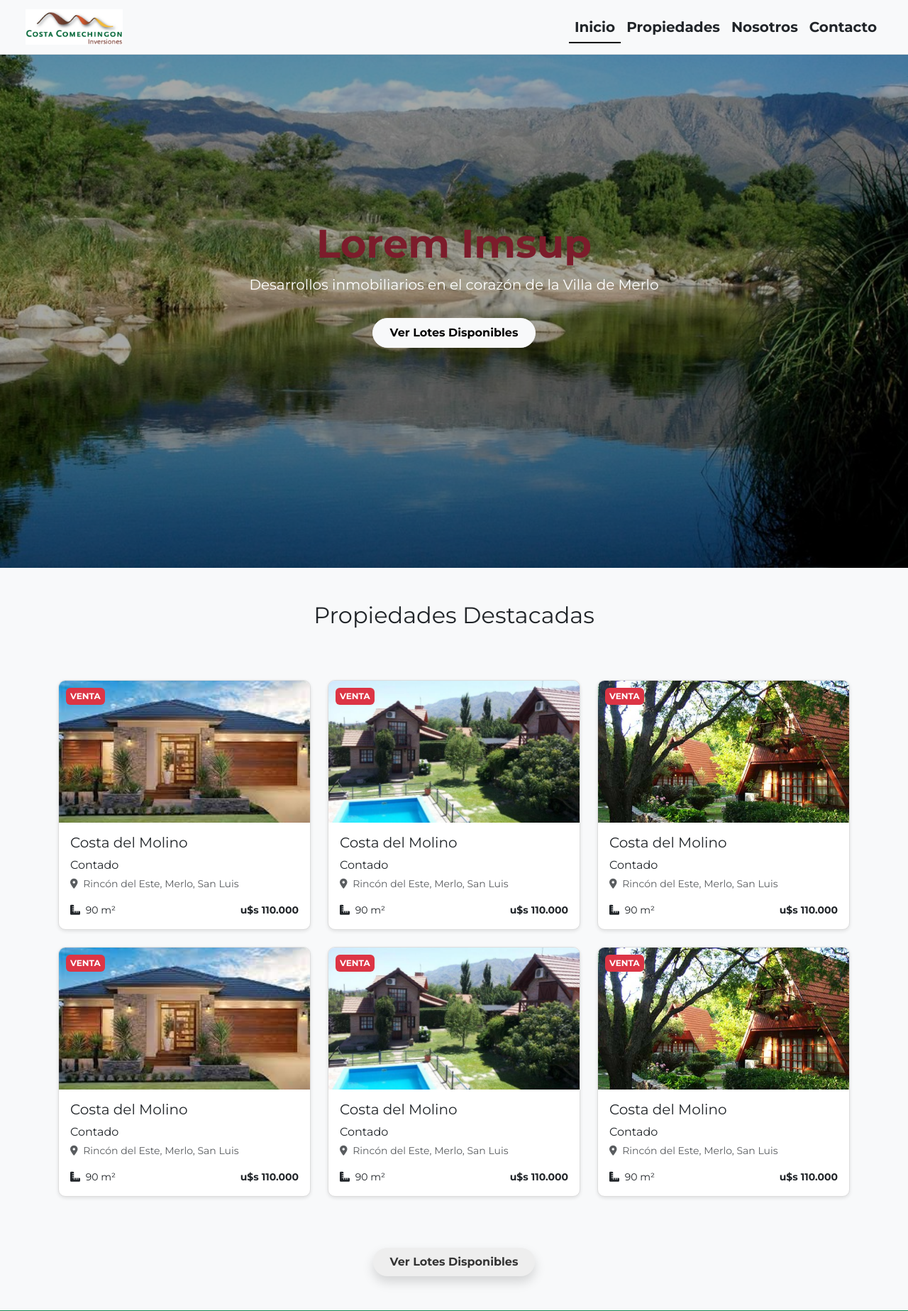
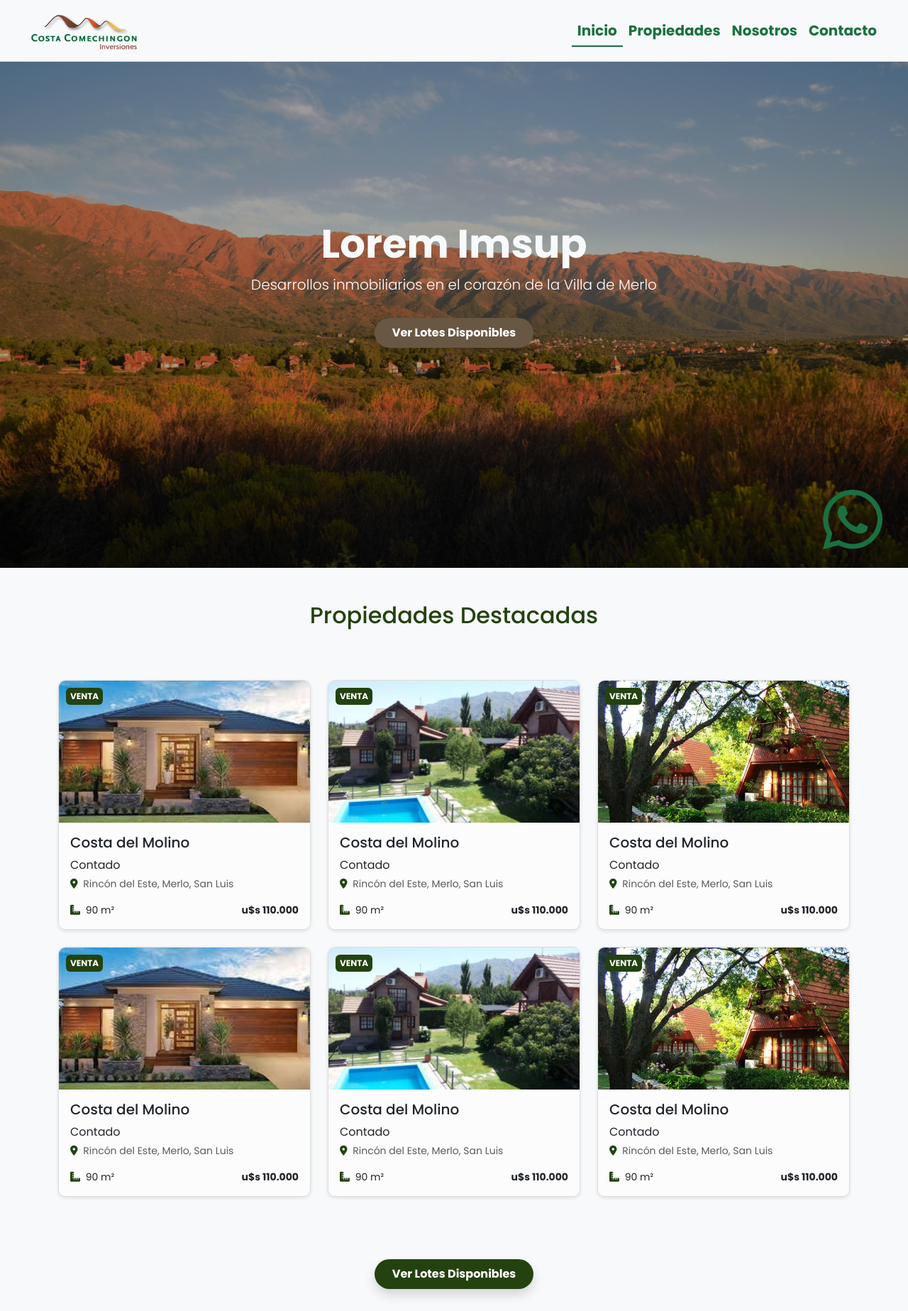
Before and after one commit to JuanM-Ortiz/costa-comechingon, a PHP site: page / in a window 1280 px wide. Shown: the top 1847 px of the page at 71% size. Run offline with PHP 8.4, Linux system fonts and the light colour scheme.

Commit message:
cambio fuentes y colores. Mejoras de estilos. Mejoras tantas, varias, discretas

```diff
--- a/index.php
+++ b/index.php
@@ -7,7 +7,9 @@
   <title>Costa Comechingón</title>
   <link href="https://cdn.jsdelivr.net/npm/bootstrap@5.3.3/dist/css/bootstrap.min.css" rel="stylesheet">
   <link rel="stylesheet" href="styles.css">
-  <link href="https://fonts.googleapis.com/css2?family=Montserrat:wght@400;700&display=swap" rel="stylesheet">
+  <link rel="preconnect" href="https://fonts.googleapis.com">
+  <link rel="preconnect" href="https://fonts.gstatic.com" crossorigin>
+  <link href="https://fonts.googleapis.com/css2?family=Poppins:ital,wght@0,100;0,200;0,300;0,400;0,500;0,600;0,700;0,800;0,900;1,100;1,200;1,300;1,400;1,500;1,600;1,700;1,800;1,900&display=swap" rel="stylesheet">
   <link href="https://cdnjs.cloudflare.com/ajax/libs/font-awesome/6.5.0/css/all.min.css" rel="stylesheet">
 </head>
 
@@ -19,22 +21,26 @@
   <!-- Hero -->
   <section class="hero d-flex align-items-center justify-content-center text-center text-white">
     <div class="container">
-      <h1 class="display-4 fw-bold text-bordo">Lorem Imsup</h1>
+      <h1 class="display-4 fw-bold text-light">Lorem Imsup</h1>
       <p class="lead">Desarrollos inmobiliarios en el corazón de la Villa de Merlo</p>
-      <a href="#" class="btn btn-light px-4 py-2 mt-3 shadow fw-bold rounded-pill">
+      <a href="#" class="btn btn-marron px-4 py-2 mt-3 shadow fw-bold rounded-pill">
         Ver Lotes Disponibles
       </a>
 
     </div>
   </section>
 
-  <h2 class="text-center pt-5 mb-4">Propiedades Destacadas</h2>
+  <h2 class="text-center pt-5 mb-4 text-verde-oscuro">Propiedades Destacadas</h2>
   <?php include_once 'modules/propiedadesMuestrario.html'; ?>
 
   <?php include_once 'modules/nuestraHistoria.html'; ?>
 
   <?php include_once 'modules/footer.html'; ?>
-
+  <div class="whatsapp-floating hidden">
+    <a href="https://wa.me/5492664757332" target="_blank" class="mx-3 text-verde">
+      <i class="fab fa-whatsapp fa-6x footer-icon"></i>
+    </a>
+  </div>
   <script src="https://cdn.jsdelivr.net/npm/bootstrap@5.3.3/dist/js/bootstrap.bundle.min.js"></script>
   <script src="script.js"></script>
 </body>
--- a/modules/footer.html
+++ b/modules/footer.html
@@ -1,23 +1,23 @@
 <div class="container footer">
   <footer class="row py-5" id="footer">
-    <div class="col-md-4 text-md-start col-12 text-center text-dark">
-      <h3 class="fw-bold">Contacto</h3>
+    <div class="col-md-4 text-md-start col-12 text-center text-verde-oscuro">
+      <h3 class="fw-bold ">Contacto</h3>
       <p><i class="fas fa-phone pt-3"></i> +54 9 266 222222</p>
       <p><i class="fas fa-envelope"></i> costacomechingon@gmail.com</p>
       <p><i class="fab fa-whatsapp"></i> +54 9 266 4222222</p>
     </div>
     <div class="col-md-4 text-center pt-3 pt-md-0 d-flex flex-column justify-content-center align-items-center">
 
-      <img src="/assets/img/logo/logo.png" alt="Logo A&F" class="mb-3" />
+      <img src="assets/img/logo.png" alt="Logo Costa Comechingon" class="mb-3" height="100" />
 
       <div>
-        <a href="https://www.instagram.com/ayf.desarrollosinmobiliarios/" target="_blank" class="mx-3 text-bordo">
+        <a href="https://www.instagram.com/ayf.desarrollosinmobiliarios/" target="_blank" class="mx-3 text-verde">
           <i class="fab fa-instagram fa-4x footer-icon"></i>
         </a>
-        <a href="https://www.facebook.com/profile.php?id=100093411192562" target="_blank" class="mx-3 text-bordo">
+        <a href="https://www.facebook.com/profile.php?id=100093411192562" target="_blank" class="mx-3 text-verde">
           <i class="fab fa-facebook fa-4x footer-icon"></i>
         </a>
-        <a href="https://wa.me/5492664757332" target="_blank" class="mx-3 text-bordo">
+        <a href="https://wa.me/5492664757332" target="_blank" class="mx-3 text-verde">
           <i class="fab fa-whatsapp fa-4x footer-icon"></i>
         </a>
       </div>
@@ -25,17 +25,17 @@
 
     <div class="col-md-4 d-flex justify-content-center align-items-center">
 
-      <ul class="fw-semi-bold fs-4 ms-0 ms-md-5">
-        <a class="footer-links text-dark" href="index.php">
+      <ul class="fw-semi-bold fs-4 ms-0 ms-md-5 text-verde-oscuro">
+        <a class="footer-links text-verde-oscuro" href="index.php">
           <li>Inicio</li>
         </a>
-        <a class="footer-links text-dark" href="propiedades.php">
+        <a class="footer-links text-verde-oscuro" href="propiedades.php">
           <li>Propiedades</li>
         </a>
-        <a class="footer-links text-dark" href="nosotros.php">
+        <a class="footer-links text-verde-oscuro" href="nosotros.php">
           <li>Nosotros</li>
         </a>
-        <a class="footer-links text-dark" href="contacto.php">
+        <a class="footer-links text-verde-oscuro" href="contacto.php">
           <li>Contacto</li>
         </a>
       </ul>
@@ -44,12 +44,12 @@
 </div>
 
 <div class="py-2 bg-gray w-100">
-  <p class="text-dark text-center border-bottom border-top border-dark-subtle py-2">
+  <p class="text-verde-oscuro text-center border-bottom border-top border-dark-subtle py-2">
     Todas las medidas enunciadas son meramente orientativas, las medidas exactas serán las que se expresen en el
     respectivo título de propiedad de cada inmueble. Todas las fotos, imagenes y videos son meramente ilustrativos y no
-    contractuales. Los precios enunciados son meramente orientativos y no contractuales..
+    contractuales. Los precios enunciados son meramente orientativos y no contractuales.
   </p>
-  <p class="text-dark text-center py-1">
-    © <span id="currentYear"></span> Costa Comechingon - Merlo San Luis.
+  <p class="text-verde-oscuro text-center py-1">
+    © <span id="currentYear"></span> Costa Comechingon - Merlo San Luis
   </p>
 </div>
--- a/modules/nav.php
+++ b/modules/nav.php
@@ -3,7 +3,7 @@
 <nav class="navbar navbar-expand-lg bg-light fixed-top w-100 z-3 px-4">
     <div class="container-fluid">
         <a class="navbar-brand" href="#">
-            <img src="/assets/img/logo/logo.png" alt="Costa Comechingón" height="50">
+            <img src="assets/img/logo.png" alt="Costa Comechingón" height="60">
         </a>
         <button class="navbar-toggler" type="button" data-bs-toggle="collapse" data-bs-target="#navbarNav">
             <span class="navbar-toggler-icon"></span>
@@ -11,16 +11,16 @@
         <div class="collapse navbar-collapse justify-content-end ps-5" id="navbarNav">
             <ul class="navbar-nav">
                 <li class="nav-item">
-                    <a class="nav-link <?= $pagina == 'index.php' ? 'active-link' : '' ?> text-dark fw-bold fs-5" href="index.php">Inicio</a>
+                    <a class="nav-link <?= $pagina == 'index.php' ? 'active-link' : '' ?> text-verde fw-bold fs-5" href="index.php">Inicio</a>
                 </li>
                 <li class="nav-item">
-                    <a class="nav-link <?= $pagina == 'propiedades.php' ? 'active-link' : '' ?> text-dark fw-bold fs-5" href="propiedades.php">Propiedades</a>
+                    <a class="nav-link <?= $pagina == 'propiedades.php' ? 'active-link' : '' ?> text-verde fw-bold fs-5" href="propiedades.php">Propiedades</a>
                 </li>
                 <li class="nav-item">
-                    <a class="nav-link <?= $pagina == 'nosotros.php' ? 'active-link' : '' ?> text-dark fw-bold fs-5" href="nosotros.php">Nosotros</a>
+                    <a class="nav-link <?= $pagina == 'nosotros.php' ? 'active-link' : '' ?> text-verde fw-bold fs-5" href="nosotros.php">Nosotros</a>
                 </li>
                 <li class="nav-item">
-                    <a class="nav-link <?= $pagina == 'contacto.php' ? 'active-link' : '' ?> text-dark fw-bold fs-5" href="contacto.php">Contacto</a>
+                    <a class="nav-link <?= $pagina == 'contacto.php' ? 'active-link' : '' ?> text-verde fw-bold fs-5" href="contacto.php">Contacto</a>
                 </li>
             </ul>
         </div>
--- a/modules/nuestraHistoria.html
+++ b/modules/nuestraHistoria.html
@@ -1,7 +1,7 @@
 <section class="historia-fondo">
     <div class="historia-overlay">
-        <h2 class="text-bordo fw-bold">Nuestra historia, tu futuro</h2>
-        <p class="text-dark fw-semibold">
+        <h2 class="text-verde fw-bold">Nuestra historia, tu futuro</h2>
+        <p class="text-white fw-semibold">
             En Costa Comechingón creemos que invertir en tierra es invertir en futuro.
             Desde 2015 desarrollamos proyectos inmobiliarios que respetan el entorno natural,
             ofreciendo oportunidades únicas para quienes buscan conectar con la naturaleza.
@@ -9,24 +9,28 @@
 
         <div class="valores-grid">
             <div class="property-card text-center p-4">
-                <i class="fas fa-handshake fa-3x text-bordo mb-3"></i>
+                <i class="fas fa-handshake fa-3x text-verde-oscuro mb-3"></i>
                 <h4 class="fw-bold text-dark">Confianza</h4>
-                <p class="text-dark">Lorem ipsum dolor sit amet consectetur adipiscing elit vel eu montes, curae fusce.</p>
+                <p class="text-dark">Lorem ipsum dolor sit amet consectetur adipiscing elit vel eu montes, curae fusce.
+                </p>
             </div>
             <div class="property-card text-center p-4">
-                <i class="fas fa-seedling fa-3x text-bordo mb-3"></i>
+                <i class="fas fa-seedling fa-3x text-verde-oscuro mb-3"></i>
                 <h4 class="fw-bold text-dark">Sustentabilidad</h4>
-                <p class="text-dark">Lorem ipsum dolor sit amet consectetur adipiscing elit vel eu montes, curae fusce.</p>
+                <p class="text-dark">Lorem ipsum dolor sit amet consectetur adipiscing elit vel eu montes, curae fusce.
+                </p>
             </div>
             <div class="property-card text-center p-4">
-                <i class="fas fa-magnifying-glass fa-3x text-bordo mb-3"></i>
+                <i class="fas fa-magnifying-glass fa-3x text-verde-oscuro mb-3"></i>
                 <h4 class="fw-bold text-dark">Transparencia</h4>
-                <p class="text-dark">Lorem ipsum dolor sit amet consectetur adipiscing elit vel eu montes, curae fusce.</p>
+                <p class="text-dark">Lorem ipsum dolor sit amet consectetur adipiscing elit vel eu montes, curae fusce.
+                </p>
             </div>
             <div class="property-card text-center p-4">
-                <i class="fas fa-briefcase fa-3x text-bordo mb-3"></i>
+                <i class="fas fa-briefcase fa-3x text-verde-oscuro mb-3"></i>
                 <h4 class="fw-bold text-dark">Profesionalismo</h4>
-                <p class="text-dark">Lorem ipsum dolor sit amet consectetur adipiscing elit vel eu montes, curae fusce.</p>
+                <p class="text-dark">Lorem ipsum dolor sit amet consectetur adipiscing elit vel eu montes, curae fusce.
+                </p>
             </div>
         </div>
 
--- a/modules/propiedadesMuestrario.html
+++ b/modules/propiedadesMuestrario.html
@@ -6,15 +6,15 @@
     <div class="col-md-4">
       <a href="/detalle-propiedad" class="property-card text-decoration-none text-dark d-block">
         <span class="badge bg-danger badge-custom">VENTA</span>
-        <img src="/assets/img/casa3.jpg" class="property-image" alt="Imagen propiedad">
+        <img src="assets/img/casa3.jpg" class="property-image" alt="Imagen propiedad">
         <div class="p-3">
           <h5>Costa del Molino</h5>
           <p class="mb-1">Contado</p>
           <p class="text-muted small">
-            <i class="fas fa-map-marker-alt me-1"></i> Rincón del Este, Merlo, San Luis
+            <i class="fas fa-map-marker-alt me-1 iconos"></i> Rincón del Este, Merlo, San Luis
           </p>
           <div class="d-flex justify-content-between small">
-            <span><i class="fas fa-ruler-combined me-1"></i> 90 m²</span>
+            <span class="text-dark"><i class="fas fa-ruler-combined me-1 iconos"></i> 90 m²</span>
             <span><strong>u$s 110.000</strong></span>
           </div>
         </div>
@@ -26,15 +26,15 @@
     <div class="col-md-4">
       <a href="/detalle-propiedad" class="property-card text-decoration-none text-dark d-block">
         <span class="badge bg-danger badge-custom">VENTA</span>
-        <img src="/assets/img/casa2.jpg" class="property-image" alt="Imagen propiedad">
+        <img src="assets/img/casa2.jpg" class="property-image" alt="Imagen propiedad">
         <div class="p-3">
           <h5>Costa del Molino</h5>
           <p class="mb-1">Contado</p>
           <p class="text-muted small">
-            <i class="fas fa-map-marker-alt me-1"></i> Rincón del Este, Merlo, San Luis
+            <i class="fas fa-map-marker-alt me-1 iconos"></i> Rincón del Este, Merlo, San Luis
           </p>
           <div class="d-flex justify-content-between small">
-            <span><i class="fas fa-ruler-combined me-1"></i> 90 m²</span>
+            <span><i class="fas fa-ruler-combined me-1 iconos"></i> 90 m²</span>
             <span><strong>u$s 110.000</strong></span>
           </div>
         </div>
@@ -46,15 +46,15 @@
     <div class="col-md-4">
       <a href="/detalle-propiedad" class="property-card text-decoration-none text-dark d-block">
         <span class="badge bg-danger badge-custom">VENTA</span>
-        <img src="/assets/img/casa1.jpg" class="property-image" alt="Imagen propiedad">
+        <img src="assets/img/casa1.jpg" class="property-image" alt="Imagen propiedad">
         <div class="p-3">
           <h5>Costa del Molino</h5>
           <p class="mb-1">Contado</p>
           <p class="text-muted small">
-            <i class="fas fa-map-marker-alt me-1"></i> Rincón del Este, Merlo, San Luis
+            <i class="fas fa-map-marker-alt me-1 iconos"></i> Rincón del Este, Merlo, San Luis
           </p>
           <div class="d-flex justify-content-between small">
-            <span><i class="fas fa-ruler-combined me-1"></i> 90 m²</span>
+            <span><i class="fas fa-ruler-combined me-1 iconos"></i> 90 m²</span>
             <span><strong>u$s 110.000</strong></span>
           </div>
         </div>
@@ -66,15 +66,15 @@
     <div class="col-md-4">
       <a href="/detalle-propiedad" class="property-card text-decoration-none text-dark d-block">
         <span class="badge bg-danger badge-custom">VENTA</span>
-        <img src="/assets/img/casa3.jpg" class="property-image" alt="Imagen propiedad">
+        <img src="assets/img/casa3.jpg" class="property-image" alt="Imagen propiedad">
         <div class="p-3">
           <h5>Costa del Molino</h5>
           <p class="mb-1">Contado</p>
           <p class="text-muted small">
-            <i class="fas fa-map-marker-alt me-1"></i> Rincón del Este, Merlo, San Luis
+            <i class="fas fa-map-marker-alt me-1 iconos"></i> Rincón del Este, Merlo, San Luis
           </p>
           <div class="d-flex justify-content-between small">
-            <span><i class="fas fa-ruler-combined me-1"></i> 90 m²</span>
+            <span><i class="fas fa-ruler-combined me-1 iconos"></i> 90 m²</span>
             <span><strong>u$s 110.000</strong></span>
           </div>
         </div>
@@ -86,15 +86,15 @@
     <div class="col-md-4">
       <a href="/detalle-propiedad" class="property-card text-decoration-none text-dark d-block">
         <span class="badge bg-danger badge-custom">VENTA</span>
-        <img src="/assets/img/casa2.jpg" class="property-image" alt="Imagen propiedad">
+        <img src="assets/img/casa2.jpg" class="property-image" alt="Imagen propiedad">
         <div class="p-3">
           <h5>Costa del Molino</h5>
           <p class="mb-1">Contado</p>
           <p class="text-muted small">
-            <i class="fas fa-map-marker-alt me-1"></i> Rincón del Este, Merlo, San Luis
+            <i class="fas fa-map-marker-alt me-1 iconos"></i> Rincón del Este, Merlo, San Luis
           </p>
           <div class="d-flex justify-content-between small">
-            <span><i class="fas fa-ruler-combined me-1"></i> 90 m²</span>
+            <span><i class="fas fa-ruler-combined me-1 iconos"></i> 90 m²</span>
             <span><strong>u$s 110.000</strong></span>
           </div>
         </div>
@@ -106,15 +106,15 @@
     <div class="col-md-4">
       <a href="/detalle-propiedad" class="property-card text-decoration-none text-dark d-block">
         <span class="badge bg-danger badge-custom">VENTA</span>
-        <img src="/assets/img/casa1.jpg" class="property-image" alt="Imagen propiedad">
+        <img src="assets/img/casa1.jpg" class="property-image" alt="Imagen propiedad">
         <div class="p-3">
           <h5>Costa del Molino</h5>
           <p class="mb-1">Contado</p>
           <p class="text-muted small">
-            <i class="fas fa-map-marker-alt me-1"></i> Rincón del Este, Merlo, San Luis
+            <i class="fas fa-map-marker-alt me-1 iconos"></i> Rincón del Este, Merlo, San Luis
           </p>
           <div class="d-flex justify-content-between small">
-            <span><i class="fas fa-ruler-combined me-1"></i> 90 m²</span>
+            <span><i class="fas fa-ruler-combined me-1 iconos"></i> 90 m²</span>
             <span><strong>u$s 110.000</strong></span>
           </div>
         </div>
@@ -127,14 +127,14 @@
   </div>
 </div>
 <div class="text-center mt-4">
-  <a href="#" class="btn btn-light-gray px-4 py-2 shadow fw-bold rounded-pill">
+  <a href="#" class="btn btn-verde px-4 py-2 mt-3 shadow fw-bold rounded-pill">
     Ver Lotes Disponibles
   </a>
 </div>
 
 
 <!-- Filtros -->
-<div class="mt-5 p-4 bg-success text-white text-center">
+<div class="mt-5 p-4 bg-danger text-white text-center">
   <h5>Encontrá tu próxima inversión</h5>
   <form class="d-flex justify-content-center gap-2 mt-3 flex-wrap">
     <select class="form-select w-auto">
@@ -148,6 +148,6 @@
       <option>Merlo</option>
       <option>Rincón del Este</option>
     </select>
-    <button type="submit" class="btn btn-light">Buscar</button>
+    <button type="submit" class="btn btn-marron">Buscar</button>
   </form>
 </div>
--- a/propiedades.php
+++ b/propiedades.php
@@ -7,7 +7,7 @@
     <title>Costa Comechingón</title>
     <link href="https://cdn.jsdelivr.net/npm/bootstrap@5.3.3/dist/css/bootstrap.min.css" rel="stylesheet">
     <link rel="stylesheet" href="styles.css">
-    <link href="https://fonts.googleapis.com/css2?family=Montserrat:wght@400;700&display=swap" rel="stylesheet">
+    <link href="https://fonts.googleapis.com/css2?family=Poppins:ital,wght@0,100;0,200;0,300;0,400;0,500;0,600;0,700;0,800;0,900;1,100;1,200;1,300;1,400;1,500;1,600;1,700;1,800;1,900&display=swap" rel="stylesheet">
     <link href="https://cdnjs.cloudflare.com/ajax/libs/font-awesome/6.5.0/css/all.min.css" rel="stylesheet">
 </head>
 
@@ -16,8 +16,8 @@
 
     <section class="text-center bg-light section-bajo-navbar">
         <div class="container">
-            <h2 class="display-5 fw-bold">Nuestras Propiedades</h2>
-            <p class="lead text-muted">
+            <h2 class="display-5 fw-bold text-verde-oscuro">Nuestras Propiedades</h2>
+            <p class="lead text-verde-oscuro">
                 Explora nuestra selección de propiedades en Merlo, San Luis y encuentra la que mejor se adapte a tus necesidades.
             </p>
         </div>
--- a/styles.css
+++ b/styles.css
@@ -1,14 +1,74 @@
 body {
-  font-family: 'Montserrat', sans-serif;
+  font-family: 'Poppins', sans-serif;
 }
 
 .text-bordo {
   color: #7c1c2b;
+  text-decoration: none;
+}
+
+.text-marron{
+  color: #685743;
+}
+
+.text-verde-oscuro{
+  color: #244210;
+}
+
+.text-verde{
+  color: #1A7041;
+  text-decoration: none;
+}
+
+.btn-marron{
+  background-color: #685743;
+  color: #fff;
+}
+
+.btn-marron:hover {
+  background-color: rgb(240, 224, 224);
+  color: rgb(53, 52, 52);
+  filter: brightness(1.1);
+}
+
+.btn-verde{
+  background-color: #244210;
+  color: #fff;
+}
+
+.btn-verde:hover {
+  background-color: #1A7041;
+  color: #fff;
+  filter: brightness(1.1);
+}
+
+.btn-verde-claro{
+  background-color: #1A7041;
+  color: #fff;
+}
+
+.btn-verde-claro:hover {
+  background-color: #25a55f;
+  color: #fff;
+  filter: brightness(1.1);
 }
 
 .bg-bordo {
   background-color: #7c1c2b;
 }
+
+.bg-marron{
+  background-color: #685743;
+}
+
+.bg-danger{
+  background-color: #244210!important;
+}
+
+.iconos{
+  color: #244210 !important;
+}
+
 
 .section-bajo-navbar {
   padding-top: 100px;
@@ -26,7 +86,7 @@ body {
 
 .hero {
   height: 100vh;
-  background-image: url('assets/img/main.jpg');
+  background-image: url('assets/img/banner1.png');
   background-size: cover;
   background-position: center;
   position: relative;
@@ -75,7 +135,7 @@ body {
   overflow: hidden;
   box-shadow: 0 2px 5px rgba(0, 0, 0, 0.1);
   transition: transform 0.2s ease, box-shadow 0.2s ease;
-  background: white;
+  background: rgba(255, 255, 255, 0.6);
   text-decoration: none;
 }
 
@@ -158,11 +218,13 @@ body {
 }
 
 .historia-fondo {
-  background-image: url('assets/img/main.jpg');
+  background-image: url('assets/img/banner2.png');
   background-size: cover;
-  background-position: center;
+  background-position: top;
   padding: 5rem 1rem;
   color: white;
+  min-height: 850px;
+
 }
 
 .historia-overlay {
@@ -212,7 +274,7 @@ body {
   bottom: 0;
   height: 2px;
   width: 0%;
-  background-color: #000000;
+  background-color: #1A7041;
   transition: width 0.3s ease;
 }
 
@@ -223,11 +285,13 @@ body {
 .navbar {
   border-bottom: 1px solid rgba(0, 0, 0, 0.1);
 }
-
+.nav-link:hover{
+  color:#244210 !important;
+}
 
 .equipo {
   text-align: center;
-  padding: 60px 20px;
+  padding: 100px 20px;
   background-color: #fdfdfd;
 }
 
@@ -328,6 +392,23 @@ body {
   transition: opacity 0.6s ease, transform 0.6s ease;
 }
 
+.whatsapp-floating {
+  position: fixed;
+  bottom: 20px;
+  right: 20px;
+  border-radius: 12px;
+  z-index: 1050;
+
+  opacity: 0;
+  transform: translateY(20px);
+  transition: opacity 0.6s ease, transform 0.6s ease;
+}
+
+.whatsapp-floating.show {
+  opacity: 1;
+  transform: translateY(0);
+}
+
 .whatsapp-floating-box.show {
   opacity: 1;
   transform: translateY(0);
@@ -348,3 +429,11 @@ body {
 .footer-links {
   text-decoration: none;
 }
+
+.footer-links:hover{
+  color:#1A7041!important;
+}
+
+.footer-icon:hover{
+  color:#244210!important;
+}
```
Also changed, not shown: contacto.php (+8 -8 lines), nosotros.php (+5 -5 lines), script.js (+8 -0 lines), assets/img/banner1.png (added), assets/img/banner2.png (added), assets/img/logo.png (added), assets/img/logo/logo.png (deleted).
